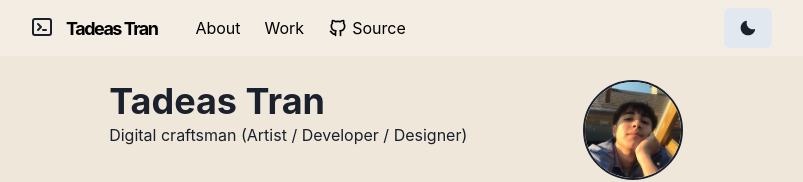
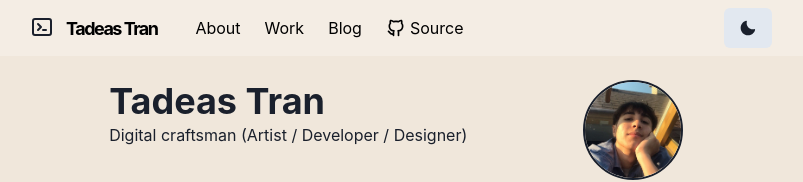
Before and after one commit to honyoP/portfolio-web, a Next.js app: page / in a window 1280 px wide. Shown: the top 182 px of the page, without its empty margins (244-1047 px from the left). Built offline with nearby package versions, Linux system fonts and the light colour scheme.

Commit message:
Update navbar.js, add blog link

```diff
--- a/components/navbar.js
+++ b/components/navbar.js
@@ -88,6 +88,9 @@ const Navbar = (props) => {
               <LinkItem href="/work" path={path}>
                 Work
               </LinkItem>
+	      <LinkItem href="https://inparlay.com/" path={path}>
+                Blog
+              </LinkItem>
               <LinkItem _target="_blank" href="https://github.com/honyoP/portfolio-web" path={path} display="inline-flex" alignItems="center" style={{gap:4}}>
                 <IconBrandGithub size="20px"/> Source
               </LinkItem>
```
